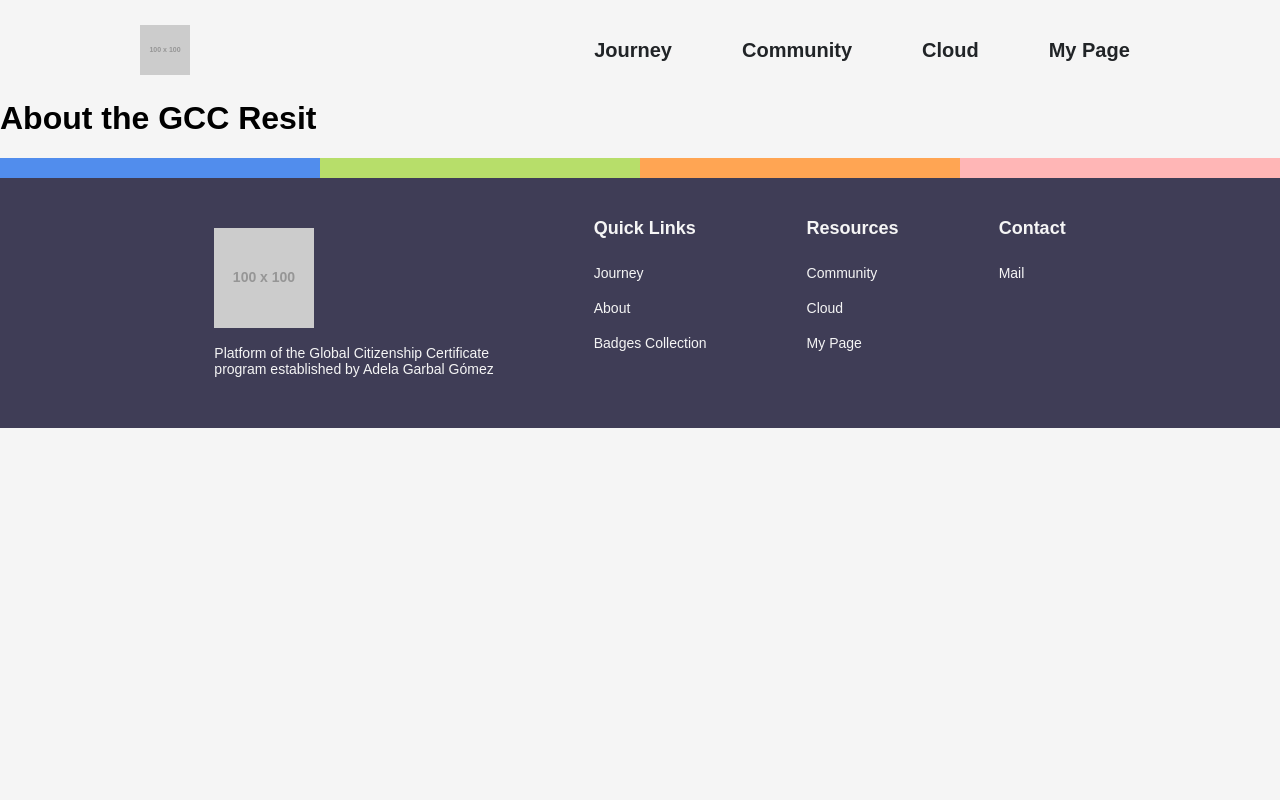
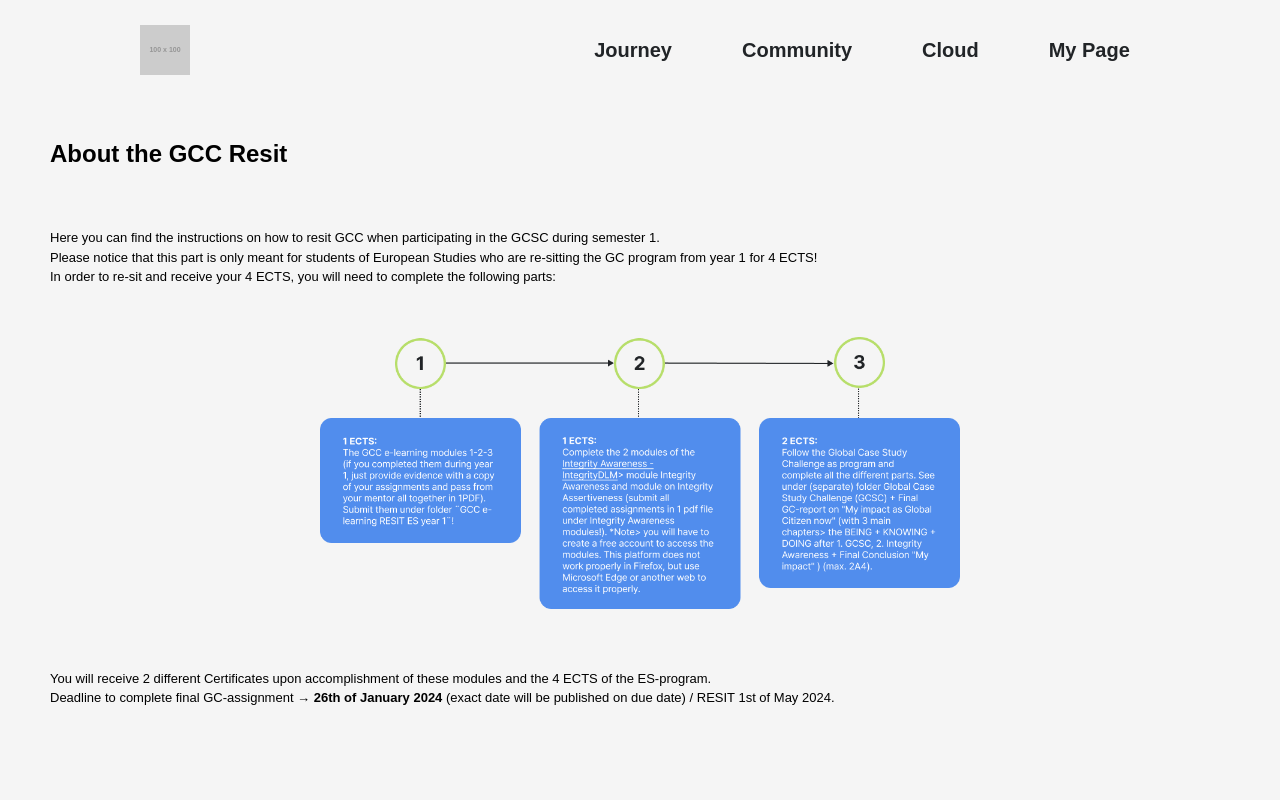
Before and after one commit to titouandeschanels/GlobalCitizenship, a React (Create React App) app in the folder gccapp/: page /aboutGCCResit in a window 1280 px wide. Shown: the top 800 px of the page. Built offline with nearby package versions, Linux system fonts and the light colour scheme; the HTML template or start-up script is replaced by a standard one.

Commit message:
add GCC resit page

```diff
--- /dev/null
+++ b/gccapp/src/components/about/elements.js
@@ -0,0 +1,11 @@
+import styled from "styled-components";
+
+export const Header = styled.h2`
+    margin-top: 20px;
+    margin-left: 50px;
+`;
+
+export const ContentWrapper = styled.div`
+    padding-top: 20px;
+    padding-bottom: 60px;
+`;
--- /dev/null
+++ b/gccapp/src/components/about/gccResit/elements.js
@@ -0,0 +1,23 @@
+import styled from "styled-components";
+
+export const ImageWrapper = styled.div`
+    display: flex;
+    align-items: center;
+    justify-content: center;
+    width: 100%;
+    height: 100%;
+`;
+
+export const CenteredImage = styled.img`
+    max-width: 50%;
+    height: auto;
+    object-fit: contain;
+`;
+
+export const Text = styled.p`
+    font-size: small;
+    margin-top: 60px;
+    margin-left: 50px;
+    margin-bottom: 50px;
+    line-height: 1.5;
+`;
--- /dev/null
+++ b/gccapp/src/components/about/gccResit/index.tsx
@@ -0,0 +1,34 @@
+import React from "react";
+import { CenteredImage, ImageWrapper, Text } from "./elements";
+import { Header, ContentWrapper } from "../elements"
+import gccResitImg from '../../../assets/aboutpage/gccResit/gccResit.png';
+
+interface GCCResitProps {
+}
+
+const GCCResit: React.FC<GCCResitProps> = () => {
+    return (
+        <ContentWrapper>
+            <Header>About the GCC Resit</Header>
+            <Text>
+                Here you can find the instructions on how to resit GCC when participating in the GCSC during semester 1.
+                <br/>
+                Please notice that this part is only meant for students of European Studies who are re-sitting the
+                GC program from year 1 for 4 ECTS!
+                <br/>
+                In order to re-sit and receive your 4 ECTS, you will need to complete the following parts:
+            </Text>
+            <ImageWrapper>
+                <CenteredImage src={gccResitImg}/>
+            </ImageWrapper>
+            <Text>
+                You will receive 2 different Certificates upon accomplishment of these modules and the 4 ECTS of the ES-program.
+                <br/>
+                Deadline to complete final GC-assignment → <b>26th of January 2024</b> (exact date will be published on due date)
+                / RESIT 1st of May 2024.
+            </Text>
+        </ContentWrapper>
+    )
+};
+
+export default GCCResit;
--- a/gccapp/src/components/workFlowChart/elements.js
+++ b/gccapp/src/components/about/workFlowChart/elements.js
@@ -1,14 +1,4 @@
 import styled from "styled-components";
-
-export const Header = styled.h2`
-    margin-top: 20px;
-    margin-left: 50px;
-`;
-
-export const ContentWrapper = styled.div`
-    padding-top: 20px;
-    padding-bottom: 60px;
-`;
 
 export const ImageWrapper = styled.div`
     display: flex;
--- a/gccapp/src/components/workFlowChart/index.tsx
+++ b/gccapp/src/components/about/workFlowChart/index.tsx
@@ -1,6 +1,7 @@
 import React from "react";
-import { Header, ContentWrapper, CenteredImage, ImageWrapper } from "./elements";
-import workflowImg from '../../assets/aboutpage/workshopflow/WorkshopFlow.png';
+import { CenteredImage, ImageWrapper } from "./elements";
+import { Header, ContentWrapper } from "../elements"
+import workflowImg from '../../../assets/aboutpage/workshopflow/WorkshopFlow.png';
 
 interface WorkFlowChartProps {
 }
--- a/gccapp/src/pages/about/about-workshop.tsx
+++ b/gccapp/src/pages/about/about-workshop.tsx
@@ -1,8 +1,6 @@
 import React from 'react';
-import styled from 'styled-components';
 import Page from '../page';
-import workshopFlowImg from '../../assets/aboutpage/workshopflow/WorkshopFlow.png';
-import WorkFlowChart from "../../components/workFlowChart/index";
+import WorkFlowChart from "../../components/about/workFlowChart/index";
 
 interface AboutWorkshopProps {}
 
--- a/gccapp/src/pages/about/aboutGCC-resit.tsx
+++ b/gccapp/src/pages/about/aboutGCC-resit.tsx
@@ -1,4 +1,7 @@
+import React from 'react';
 import Page from ".././page";
+import gccResit from "../../components/about/gccResit/index";
+import GccResit from "../../components/about/gccResit/index";
 
 interface AboutGCCResitProps {
 
@@ -7,7 +10,7 @@ interface AboutGCCResitProps {
 const AboutGCCResit: React.FC<AboutGCCResitProps> = () => {
     return (
         <Page>
-            <h1>About the GCC Resit</h1>
+            <GccResit></GccResit>
         </Page>
     );
 }
```
Also changed, not shown: gccapp/src/assets/aboutpage/gccResit/gccResit.png (added).
